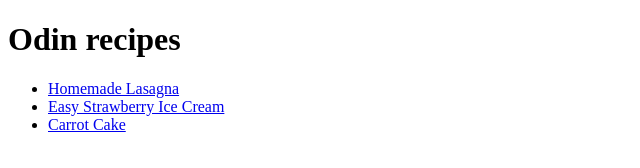
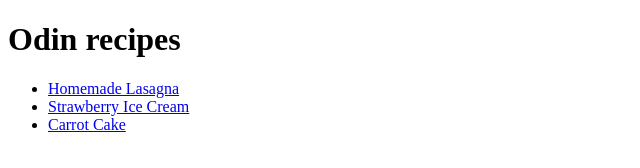
Before and after one commit to vinimoura23/odin-recipes, a plain HTML site: page index.html in a window 1280 px wide. Shown: the full height of the page, 0-640 px from the left. Drawn offline with Linux system fonts and the light colour scheme.

Commit message:
ice cream name changed

```diff
--- a/index.html
+++ b/index.html
@@ -9,7 +9,7 @@
     <h1>Odin recipes</h1>
     <ul>
         <li><a href="recipes/lasagna.html">Homemade Lasagna</a></li>
-        <li><a href="recipes/icecream.html">Easy Strawberry Ice Cream</a></li>
+        <li><a href="recipes/icecream.html">Strawberry Ice Cream</a></li>
         <li><a href="recipes/cake.html">Carrot Cake</a></li>
     </ul>
 </body>
```
